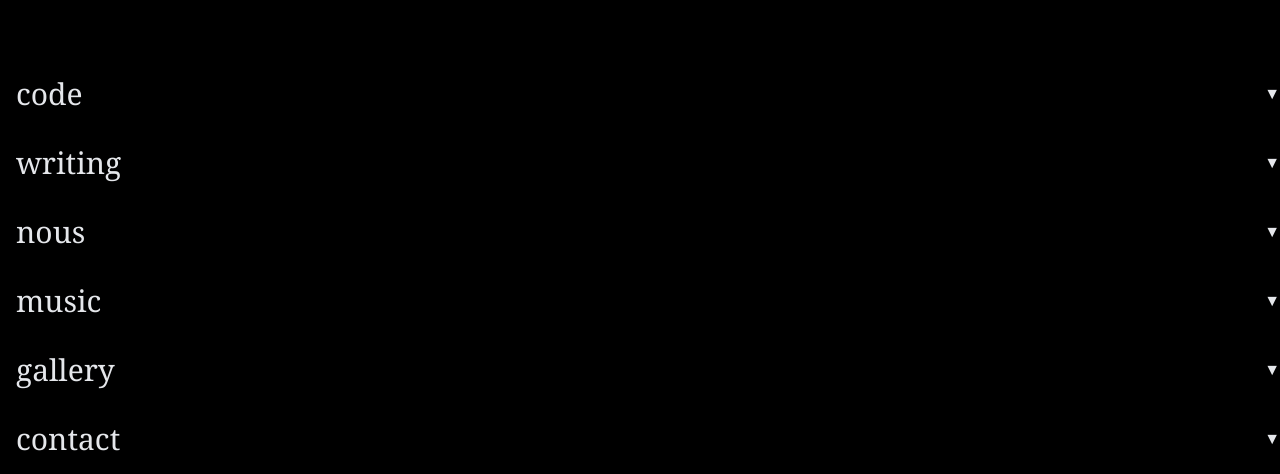
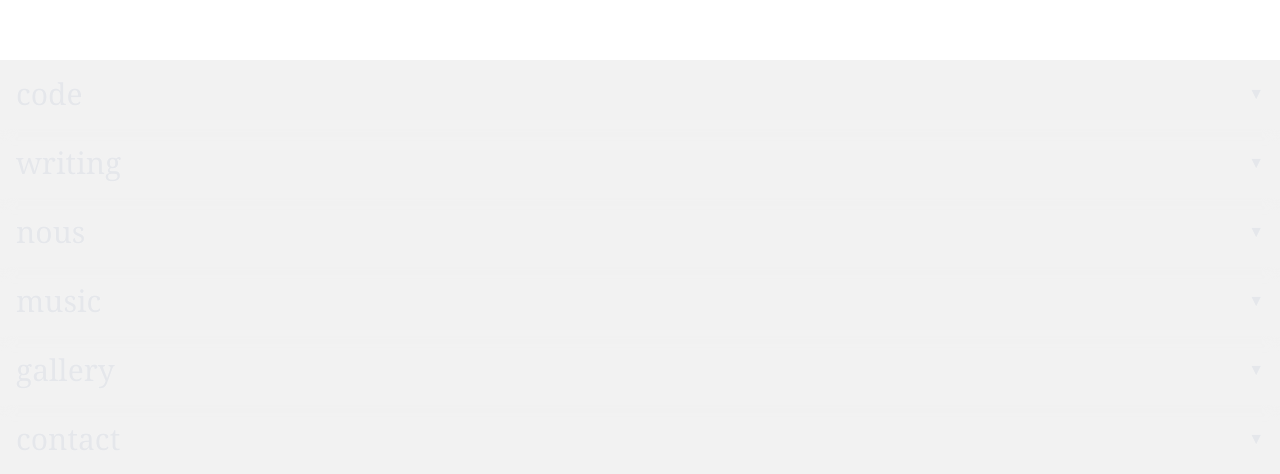
Before and after one commit to lauriparonen/portfolio2, a Next.js app: page / in a window 1280 px wide. Shown: the part 820-1294 px from the top of the page. Built offline with nearby package versions, Linux system fonts and the light colour scheme.

Commit message:
Add smooth transitions to section openings

```diff
--- a/src/components/CollapsibleSection.tsx
+++ b/src/components/CollapsibleSection.tsx
@@ -1,29 +1,38 @@
 // CollapsibleSection.tsx
-import { useState } from 'react';
+import { useRef, useEffect, useState } from 'react';
 import ShadedBackground from './ShadedBackground';
 
 type Props = {
   title: string;
   children: React.ReactNode;
-  defaultOpen?: boolean;
+  isOpen: boolean;
+  onToggle: () => void;
   palette?: 'blue' | 'maroon' | 'purple';
 };
 
 const CollapsibleSection = ({
   title,
   children,
-  defaultOpen = false,
+  isOpen,
+  onToggle,
   palette = 'blue',
 }: Props) => {
-  const [isOpen, setIsOpen] = useState(defaultOpen);
+  const contentRef = useRef<HTMLDivElement>(null);
+  const [contentHeight, setContentHeight] = useState<number>(0);
+
+  useEffect(() => {
+    if (contentRef.current) {
+      setContentHeight(contentRef.current.scrollHeight);
+    }
+  }, [children]);
 
   return (
     <section className="border-b border-white/0 backdrop-blur-sm bg-black/5 hover:bg-black/10">
       <button
-        onClick={() => setIsOpen(!isOpen)}
-        className="relative z-20 flex w-full items-center justify-between py-4"
+        onClick={onToggle}
+        className="relative z-20 flex w-full items-center justify-between py-4 px-4 cursor-pointer hover:bg-black/5 transition-colors"
       >
-        <h2 className="text-3xl font-serif pl-4">{title}</h2>
+        <h2 className="text-3xl font-serif">{title}</h2>
         <span
           className={`transform transition-transform duration-300 ${
             isOpen ? 'rotate-180' : ''
@@ -33,13 +42,19 @@ const CollapsibleSection = ({
         </span>
       </button>
 
-      {isOpen && (
-        <div className="overflow-hidden transition-all duration-500 ease-in-out max-h-[2000px] opacity-100">
+      <div
+        className="overflow-hidden transition-all duration-500 ease-in-out"
+        style={{
+          maxHeight: isOpen ? contentHeight : 0,
+          opacity: isOpen ? 1 : 0
+        }}
+      >
+        <div ref={contentRef}>
           <ShadedBackground className="px-6 pb-8" palette={palette}>
             {children}
           </ShadedBackground>
         </div>
-      )}
+      </div>
     </section>
   );
 };
--- a/src/pages/index.tsx
+++ b/src/pages/index.tsx
@@ -1,4 +1,5 @@
 // src/pages/index.tsx
+import { useState } from 'react';
 import Head from "next/head";
 import Header from "@/components/Header";
 import Code from "@/sections/Code";
@@ -9,53 +10,84 @@ import Gallery from "@/sections/Gallery";
 import Contact from "@/sections/Contact";
 import About from "@/sections/About";
 import CollapsibleSection from "@/components/CollapsibleSection";
+import ShadedBackground from '@/components/ShadedBackground';
 
+type Palette = 'blue' | 'maroon' | 'purple';
 
 export default function Home() {
+  const [activePalette, setActivePalette] = useState<Palette>('blue');
+  const [activeSection, setActiveSection] = useState<string | null>(null);
+
   return (
     <>
       <Head>
         <title>lauri paronen</title>
         <meta name="description" content="Developer, writer, and sound tinkerer" />
       </Head>
+
       <Header />
 
-        <main className="pt-20 bg-black text-gray-200 scroll-smooth">
-          <div id="gradient-layer-root" className="relative z-0">
-            <section id="about"><About /></section>
-            <section id="code">
-              <CollapsibleSection title="code" defaultOpen={false} palette="maroon">
+      <main className="relative z-10 pt-20 text-gray-200 scroll-smooth">
+        <section id="about">
+          <ShadedBackground palette={activePalette}>
+            <About />
+          </ShadedBackground>
+        </section>
+
+        <CollapsibleSection
+          title="code"
+          palette="maroon"
+          isOpen={activeSection === 'code'}
+          onToggle={() => setActiveSection(activeSection === 'code' ? null : 'code')}
+        >
           <Code />
         </CollapsibleSection>
-            </section>
-            <section id="writing">
-              <CollapsibleSection title="writing" palette="purple">
+
+        <CollapsibleSection
+          title="writing"
+          palette="purple"
+          isOpen={activeSection === 'writing'}
+          onToggle={() => setActiveSection(activeSection === 'writing' ? null : 'writing')}
+        >
           <Writing />
         </CollapsibleSection>
-            </section>
-            <section id="nous">
-              <CollapsibleSection title="nous" defaultOpen={false}>
+
+        <CollapsibleSection
+          title="nous"
+          palette="blue"
+          isOpen={activeSection === 'nous'}
+          onToggle={() => setActiveSection(activeSection === 'nous' ? null : 'nous')}
+        >
           <Nous />
         </CollapsibleSection>
-            </section>
-            <section id="music">
-              <CollapsibleSection title="music" defaultOpen={false}>
+
+        <CollapsibleSection
+          title="music"
+          palette="blue"
+          isOpen={activeSection === 'music'}
+          onToggle={() => setActiveSection(activeSection === 'music' ? null : 'music')}
+        >
           <Music />
         </CollapsibleSection>
-            </section>
-            <section id="gallery">
-              <CollapsibleSection title="gallery">
+
+        <CollapsibleSection
+          title="gallery"
+          palette="blue"
+          isOpen={activeSection === 'gallery'}
+          onToggle={() => setActiveSection(activeSection === 'gallery' ? null : 'gallery')}
+        >
           <Gallery />
         </CollapsibleSection>
-            </section>
-            <section id="contact">
-              <CollapsibleSection title="contact" defaultOpen={false}>
+
+        <CollapsibleSection
+          title="contact"
+          palette="blue"
+          isOpen={activeSection === 'contact'}
+          onToggle={() => setActiveSection(activeSection === 'contact' ? null : 'contact')}
+        >
           <Contact />
         </CollapsibleSection>
-            </section>
-          </div>
       </main>
-
     </>
   );
 }
```
Lines whose indentation alone changed are shown as unchanged.
